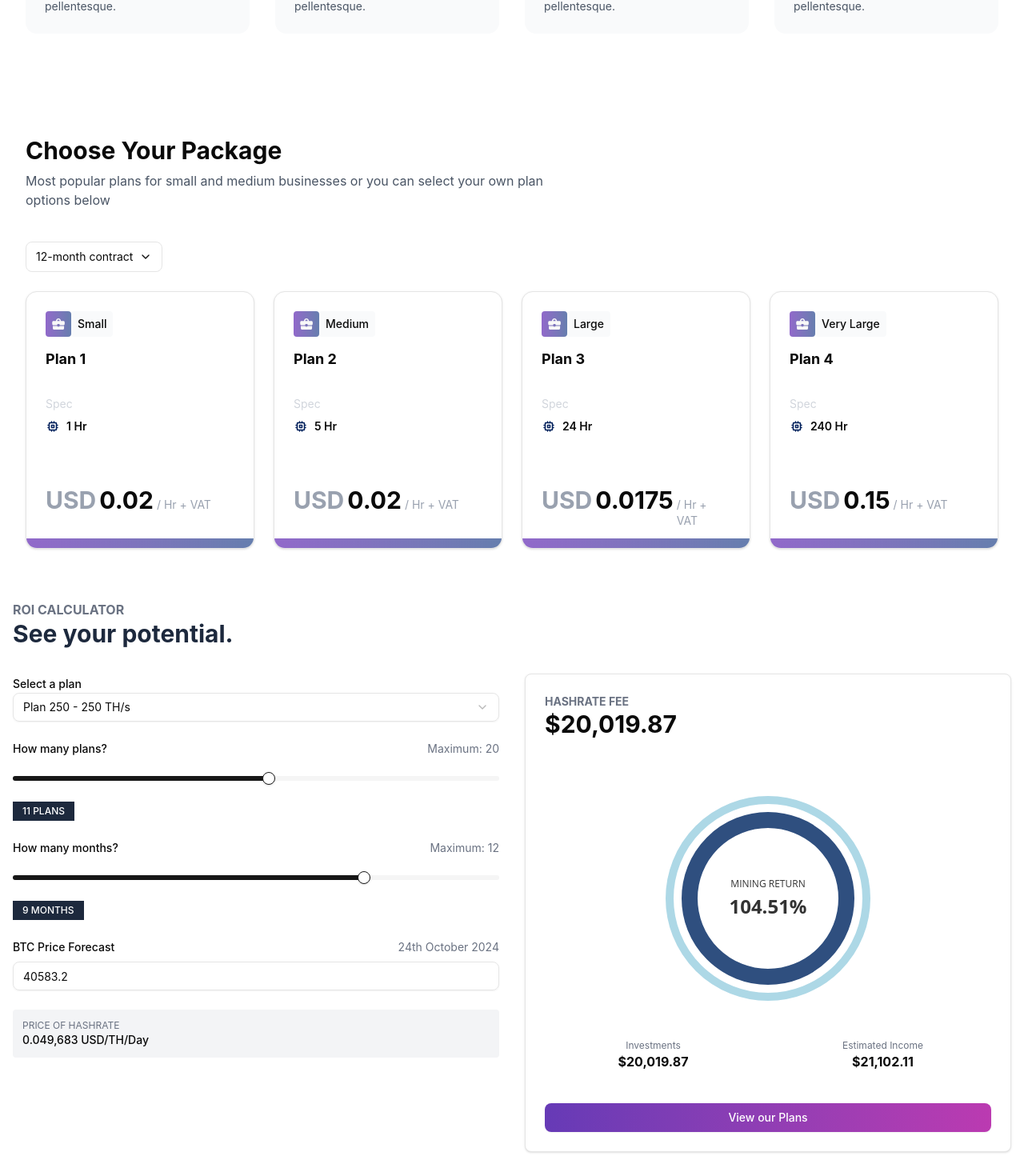
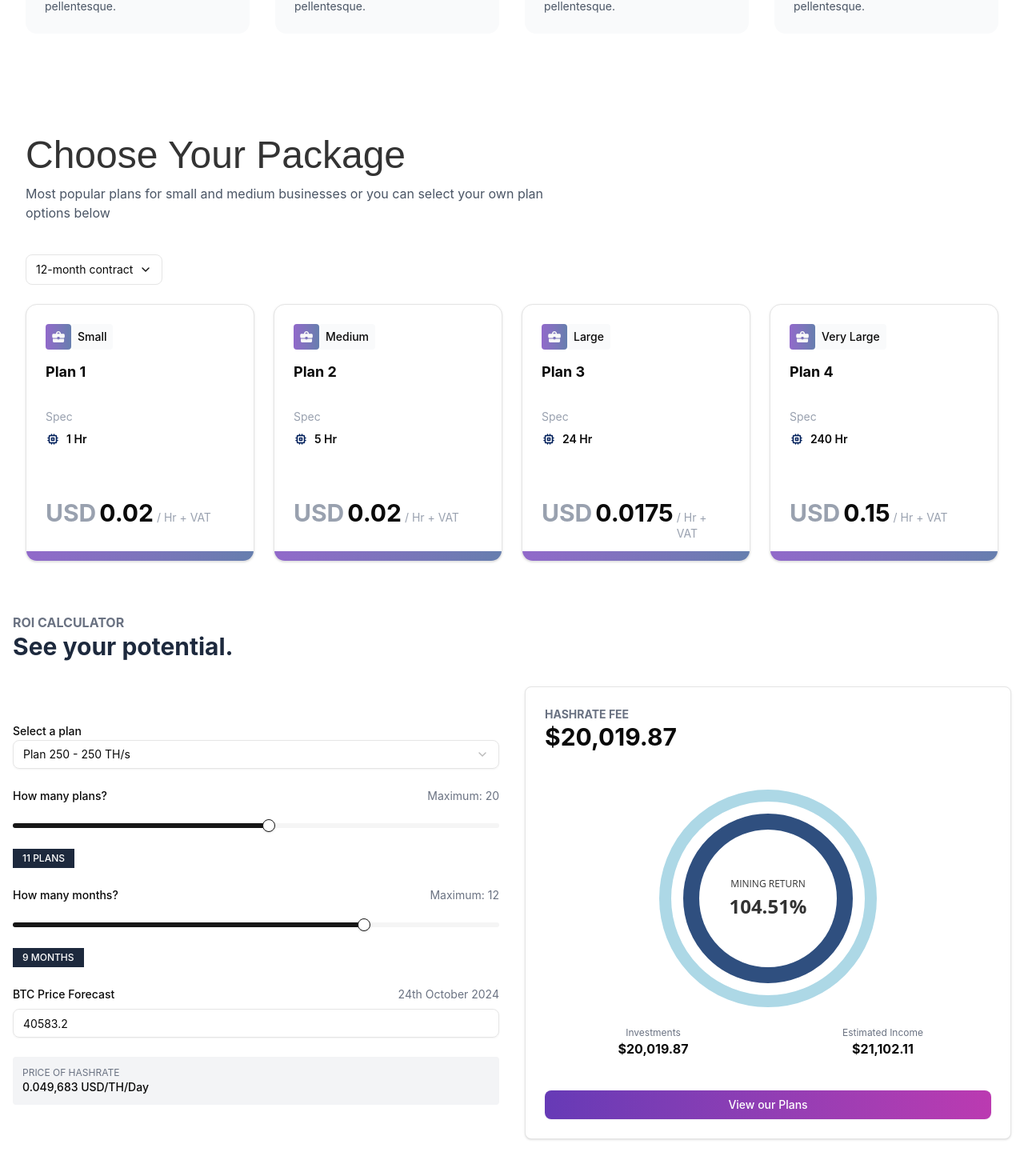
Before and after one commit to omprakash1907/my-app, a React (Vite) app: page / in a window 1280 px wide. Shown: the part 1326-2796 px from the top of the page at 80% size. Built offline with nearby package versions, Linux system fonts and the light colour scheme.

Commit message:
Refactor FAQ, OutputValues, PricingSection, and TopHeader components: Update layout classes for better responsiveness, enhance button hover effects, and improve text styling for consistency and readability.

```diff
--- a/src/components/FAQ.jsx
+++ b/src/components/FAQ.jsx
@@ -68,7 +68,7 @@ export default function FAQ() {
 
   return (
     <div className="bg-gray-50 py-12 px-4 sm:px-6 lg:px-8">
-      <div className="max-w-7xl mx-auto">
+      <div className="container mx-auto">
         {/* Stack cards vertically on mobile, side by side on larger screens */}
         <div className="flex flex-col lg:flex-row gap-6">
           {/* FAQ Card */}
@@ -92,7 +92,7 @@ export default function FAQ() {
               >
                 {faqs.map((faq) => (
                   <AccordionItem key={faq.id} value={faq.id}>
-                    <AccordionTrigger className="text-left hover:no-underline px-4 py-3">
+                    <AccordionTrigger className="text-left hover:no-underline px-4 py-3 hover:cursor-pointer">
                       <span className="font-medium text-base sm:text-lg">{faq.question}</span>
                     </AccordionTrigger>
                     <AccordionContent className="text-muted-foreground px-4 pb-3">
@@ -125,7 +125,7 @@ export default function FAQ() {
               >
                 {terms.map((term) => (
                   <AccordionItem key={term.id} value={term.id}>
-                    <AccordionTrigger className="text-left hover:no-underline px-4 py-3">
+                    <AccordionTrigger className="text-left hover:no-underline px-4 py-3 hover:cursor-pointer">
                       <span className="font-medium text-base sm:text-lg">{term.title}</span>
                     </AccordionTrigger>
                     <AccordionContent className="text-muted-foreground px-4 pb-3">
--- a/src/components/OutputValues.jsx
+++ b/src/components/OutputValues.jsx
@@ -39,7 +39,7 @@ export default function OutputValues() {
           See your potential.
         </h1>
 
-        <div className="grid md:grid-cols-2 gap-8">
+        <div className="grid md:grid-cols-2 items-center gap-8">
           <div className="space-y-6">
             <div className="space-y-2">
               <label className="text-sm font-medium">Select a plan</label>
@@ -133,10 +133,11 @@ export default function OutputValues() {
                   })}
                 </div>
               </div>
-              <div className="flex justify-center items-center w-full p-6">
-                <div className="relative w-64 h-64">
+              <div className="flex justify-center items-center w-full">
+                <div className="relative w-68 h-68">
                   {/* Outermost ring - light blue (10px) */}
-                  <div className="absolute inset-0 rounded-full border-[10px] border-[#ADD8E6]"></div>
+                  <div className="absolute inset-0 rounded-full border-[15px] border-[#ADD8E6]"></div>
+                  {/* <div className="absolute inset-0 rounded-full border-[20px] border-[#FFFFFF]"></div> */}
 
                   {/* Middle ring - white (20px) - offset by 10px to show light blue outer */}
                   <div
@@ -153,10 +154,10 @@ export default function OutputValues() {
                   <div
                     className="absolute rounded-full border-[20px] border-[#2F4F7F]"
                     style={{
-                      top: "20px",
-                      left: "20px",
-                      right: "20px",
-                      bottom: "20px",
+                      top: "30px",
+                      left: "30px",
+                      right: "30px",
+                      bottom: "30px",
                     }}
                   ></div>
 
@@ -199,7 +200,7 @@ export default function OutputValues() {
                   </div>
                 </div>
               </div>
-              <Button className="w-full bg-gradient-to-r from-[#663AB6] to-[#BB3AB1] text-white py-2 mt-4">
+              <Button className="w-full bg-gradient-to-r from-[#663AB6] to-[#BB3AB1] text-white py-2 mt-4 hover:cursor-pointer">
                 View our Plans
               </Button>
             </Card>
--- a/src/components/PricingSection.jsx
+++ b/src/components/PricingSection.jsx
@@ -45,7 +45,7 @@ export default function PricingSection() {
           transition={{ duration: 0.5 }}
           viewport={{ once: true }}
         >
-          <h2 className="text-3xl font-bold mb-2">Choose Your Package</h2>
+          <h2 className="text-5xl font-nomral mb-3 text-[#333333] actor-font">Choose Your Package</h2>
           <p className="text-gray-600 mb-10 max-w-2xl">
             Most popular plans for small and medium businesses or you can select
             your own plan options below
@@ -53,7 +53,7 @@ export default function PricingSection() {
         </motion.div>
 
         <div className="flex items-center mb-6">
-          <button className="flex items-center gap-2 border rounded-md px-3 py-2 text-sm">
+          <button className="flex items-center gap-2 border rounded-md px-3 py-2 text-sm hover:cursor-pointer">
             12-month contract
             <svg
               xmlns="http://www.w3.org/2000/svg"
@@ -106,7 +106,7 @@ export default function PricingSection() {
                   <h3 className="font-bold text-lg mt-2">{pkg.name}</h3>
                 </CardHeader>
                 <CardContent className="pb-2">
-                  <p className="text-gray-300 text-sm mb-2">Spec</p>
+                  <p className="text-gray-400 text-sm mb-2">Spec</p>
                   <div className="flex items-center gap-2 mb-4">
                     <svg
                       width="18"
--- a/src/components/TopHeader.jsx
+++ b/src/components/TopHeader.jsx
@@ -46,11 +46,10 @@ export default function TopHeader() {
               <div key={idx} className="relative group">
                 <button
                   variant="ghost"
-                  className="text-white text-sm hover:bg-transparent hover:cursor-pointer px-0 py-1 transition-colors"
+                  className="text-white text-sm hover:bg-transparent hover:underline hover:cursor-pointer px-0 py-1 transition-colors"
                 >
                   {link}
                 </button>
-                <span className="absolute left-0 bottom-0 w-0 h-[2px] bg-white transition-all duration-300 group-hover:w-full"></span>
               </div>
             )
           )}
```
